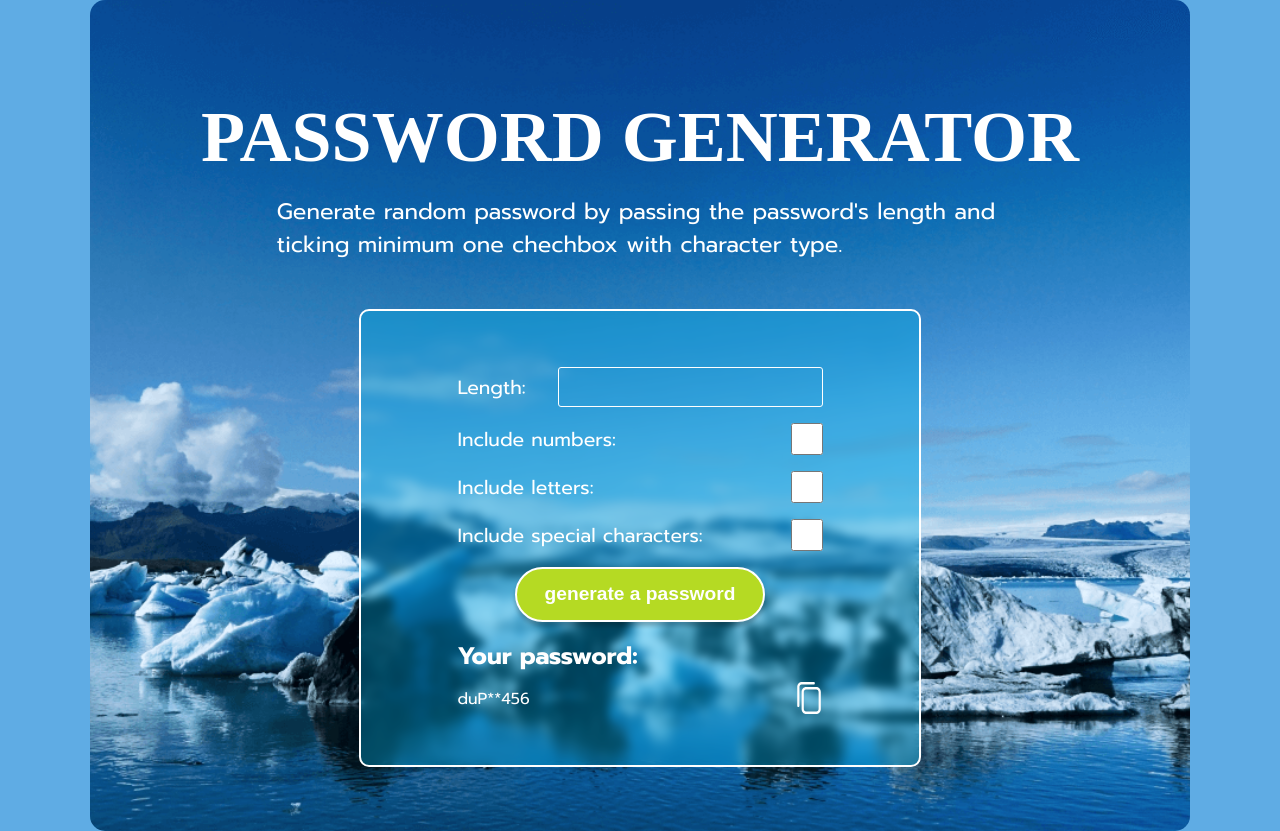
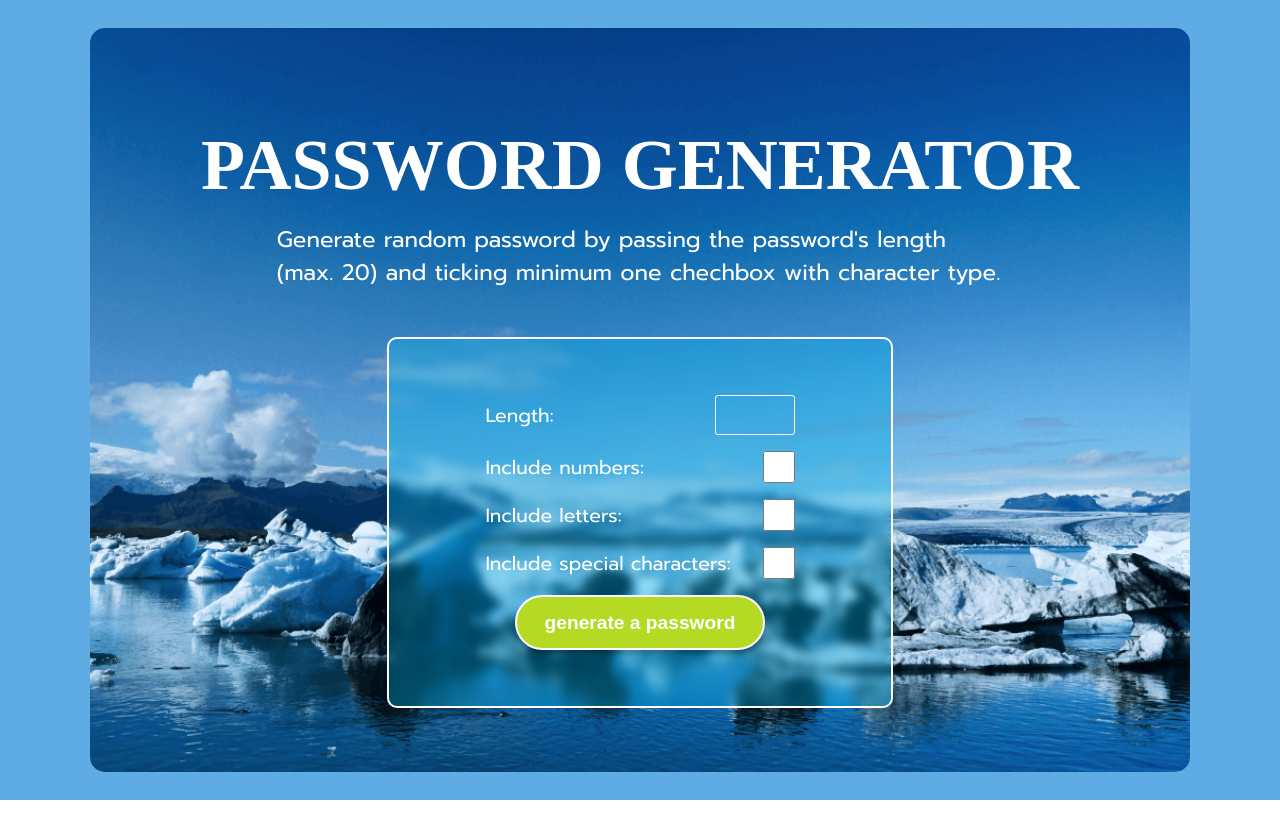
Before and after one commit to marcelina-hasiak/password-generator, an Angular app: page / in a window 1280 px wide. After the commit the page ends 800 px from the top, so only its background shows below. Built offline with nearby package versions, Linux system fonts and the light colour scheme; a web font is replaced by a local one.

Commit message:
Add logic

```diff
--- a/package.json
+++ b/package.json
@@ -7,7 +7,8 @@
     "build": "ng build",
     "test": "ng test",
     "lint": "ng lint",
-    "e2e": "ng e2e"
+    "e2e": "ng e2e",
+    "deploy": "ng deploy --base-href=/password-generator/"
   },
   "private": true,
   "dependencies": {
--- a/src/app/app.component.html
+++ b/src/app/app.component.html
@@ -2,7 +2,8 @@
   <article class="application">
     <header class="application__header">
       <h1 class="application__title"> Password generator </h1>
-      <p class="application__description"> Generate random password by passing the password's length and ticking minimum one chechbox with character type. </p>
+      <p class="application__description"> Generate random password by passing the password's length (max. 20) and ticking minimum
+        one chechbox with character type. </p>
     </header>
     <div class="application__body">
       <form class="password-form">
@@ -10,35 +11,35 @@
           <label for="password-length">
             Length:
           </label>
-          <input class="password-form__input" type="number" id ="password-length" min="1">
+          <input (input)="updateLength($event)" class="password-form__input" type="number" id="password-length" min="1" max="20">
         </p>
         <p class="password-form__fieldset">
           <label for="password-has-numbers">
             Include numbers:
           </label>
-          <input class="password-form__checkbox" type="checkbox" id="password-has-numbers">
+          <input (input)="checkboxHandler('includeNumbers')" class="password-form__checkbox" type="checkbox" id="password-has-numbers">
         </p>
         <p class="password-form__fieldset">
           <label for="password-has-letters">
             Include letters:
           </label>
-          <input class="password-form__checkbox" type="checkbox" id="password-has-letters">
+          <input (input)="checkboxHandler('includeLetters')" class="password-form__checkbox" type="checkbox" id="password-has-letters">
         </p>
         <p class="password-form__fieldset">
           <label for="password-has-specials">
             Include special characters:
           </label>
-          <input class="password-form__checkbox" type="checkbox" id="password-has-specials">
+          <input (input)="checkboxHandler('includeSpecialChars')" class="password-form__checkbox" type="checkbox" id="password-has-specials">
         </p>
         <p class="password-form__fieldset">
-          <input class="password-form__submit" type="submit" value="generate a password">
+          <input (click)="submit($event)" [disabled]="!length && (includeNumbers || includeLetters || includeSpecialChars)" class="password-form__submit" type="submit" value="generate a password">
         </p>
       </form>
-      <section class="password-generated">
+      <section *ngIf="password" class="password-generated">
         <h2 class="password-generated__title"> Your password: </h2>
-        <p class="password-generated__password">duP**456</p>
-        <button class="password-generated__copy-btn">
-          <img src="../assets/img/copy-icon.svg" alt="">
+        <p class="password-generated__password">{{password}}</p>
+        <button (click)="copy()" class="password-generated__copy-btn">
+          <img src="assets/img/copy-icon.svg" alt="">
         </button>
       </section>
     </div>
--- a/src/app/app.component.scss
+++ b/src/app/app.component.scss
@@ -16,7 +16,7 @@
   background-repeat: no-repeat;
   background-position: center center;
   color: #ffffff;
-  font-family: 'Prompt', sans-serif;
+  font-family: "Prompt", sans-serif;
   padding: 6rem 6rem 4rem 6rem;
   border-radius: 15px;
   display: flex;
@@ -30,12 +30,10 @@
     padding: 4rem;
   }
   @media (max-width: 600px) {
-    min-height:100vh;
-
+    min-height: 100vh;
   }
   @media (max-width: 360px) {
     padding: 3rem 2rem;
-
   }
   &__header {
     display: flex;
@@ -48,7 +46,7 @@
     }
   }
   &__title {
-    font-family: 'Schoolbell';
+    font-family: "Schoolbell";
     font-size: 4.5rem;
     text-transform: uppercase;
     padding-bottom: 1rem;
@@ -59,7 +57,7 @@
     width: 80%;
   }
   &__body {
-    background: rgba(0, 177, 233, .35);
+    background: rgba(0, 177, 233, 0.35);
     backdrop-filter: blur(5px);
     border: solid 2px #ffffff;
     border-radius: 10px;
@@ -73,13 +71,12 @@
     @media (max-width: 380px) {
       padding: 2rem 2rem;
     }
-
   }
 }
 .password-form {
   font-size: 1.2rem;
-  &__fieldset {
-    padding: .5rem 0;
+  & > &__fieldset {
+    padding: 0.5rem 0;
     display: grid;
     grid-template-columns: 1fr min-content;
     grid-column-gap: 2rem;
@@ -94,10 +91,10 @@
     border-radius: 3px;
     font-size: 1.2rem;
     color: white;
-    padding: .5rem;
-    @media (max-width: 360px) {
-      width: 12rem;
-    }
+    padding: 0.5rem;
+    // @media (max-width: 360px) {
+    //   width: 12rem;
+    // }
   }
   &__checkbox {
     justify-self: start;
@@ -110,31 +107,32 @@
     grid-column: 1/-1;
     border-radius: 30px;
     border: solid 2px white;
-    background: #B5DA23;
+    background: #b5da23;
     color: white;
-    padding: .9rem 1.7rem;
+    padding: 0.9rem 1.7rem;
     font-size: 1.2rem;
-    box-shadow: 0px 4px 4px 0px rgba(0, 0, 0, .25);
+    box-shadow: 0px 4px 4px 0px rgba(0, 0, 0, 0.25);
     font-weight: 700;
-    transition:.3s;
+    transition: background 0.3s;
     cursor: pointer;
+
     &:hover {
       background: #99b628;
     }
   }
 }
-
 .password-generated {
   display: flex;
   flex-wrap: wrap;
   align-items: center;
-  padding-top: .5rem;
+  padding-top: 0.5rem;
+  transition: 0.5s;
   &__title {
     width: 100%;
-    padding-bottom: .5rem;
+    padding-bottom: 0.5rem;
   }
   &__password {
-    flex-grow: 1
+    flex-grow: 1;
   }
   &__copy-btn {
     background: none;
@@ -144,5 +142,10 @@
       height: 2rem;
     }
   }
-
 }
+input:focus,
+button:focus {
+  outline: 2px solid #b5da23;
+  outline-offset: 2px;
+  -moz-outline-radius: 4px;
+}
--- a/src/app/app.component.ts
+++ b/src/app/app.component.ts
@@ -6,5 +6,50 @@ import { Component } from '@angular/core';
   styleUrls: ['./app.component.scss']
 })
 export class AppComponent {
-  title = 'password-generator';
+
+  length: number = 0
+  includeNumbers: boolean = false
+  includeLetters: boolean = false
+  includeSpecialChars: boolean = false
+  password:string = ""
+
+  updateLength(event: any) {
+    // console.log((parseInt(event.target.value)))
+    // console.log(parseInt(event.target.max))
+    if (parseInt(event.target.value) <= parseInt(event.target.max)) {
+      this.length = parseInt(event.target.value)
+      console.log('dupaaa')
+    } else {
+      console.log('delete')
+      this.length = 0
+    }
+  }
+  checkboxHandler(value:string) {
+    this[value] = !this[value]
+  }
+
+  submit(event:any) {
+    event.preventDefault()
+    this.password = this.generateRandomPassword()
+  }
+  generateRandomPassword() {
+    const numbers = '1234567890'
+    const letters = 'abcdefghijklmnopqrstuvwxyz'
+    const specialChars = '!@#$%^&*'
+    let validChars = ''
+    validChars += this.includeNumbers ?  numbers : ''
+    validChars += this.includeLetters ? letters : ''
+    validChars += this.includeSpecialChars ? specialChars : ''
+    let generatedPassword = ''
+    for (let i = 0; i < this.length; i++) {
+      const index = Math.floor(Math.random() * validChars.length)
+      generatedPassword += validChars[index]
+    }
+    return generatedPassword
+  }
+  copy() {
+    navigator.clipboard.writeText(`${this.password}`)
+    .then(() => console.log('Async: Copying to clipboard was successful!'))
+    .catch(err => console.error('Async: Could not copy text: ', err))
+  }
 }
--- a/src/styles.scss
+++ b/src/styles.scss
@@ -1,4 +1,3 @@
-/* You can add global styles to this file, and also import other style files */
 html {
   -webkit-box-sizing: border-box;
           box-sizing: border-box;
```
